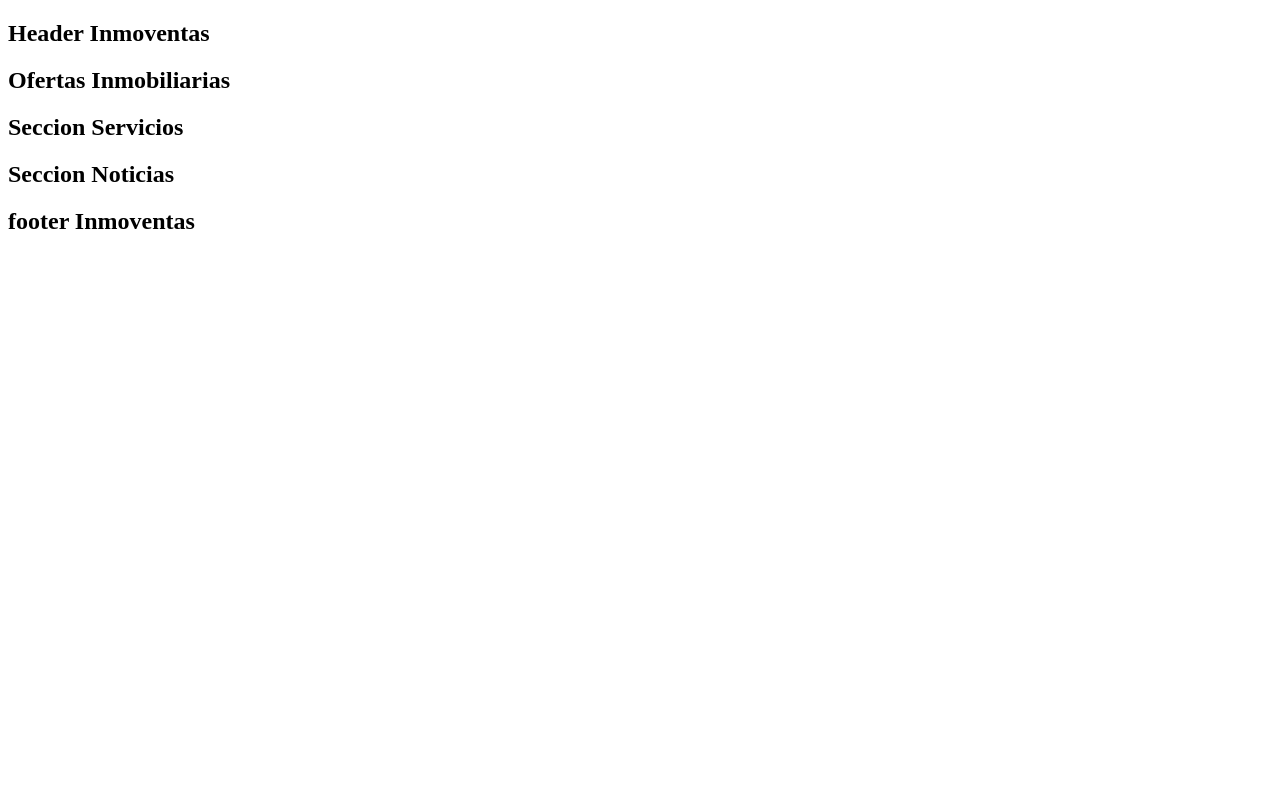
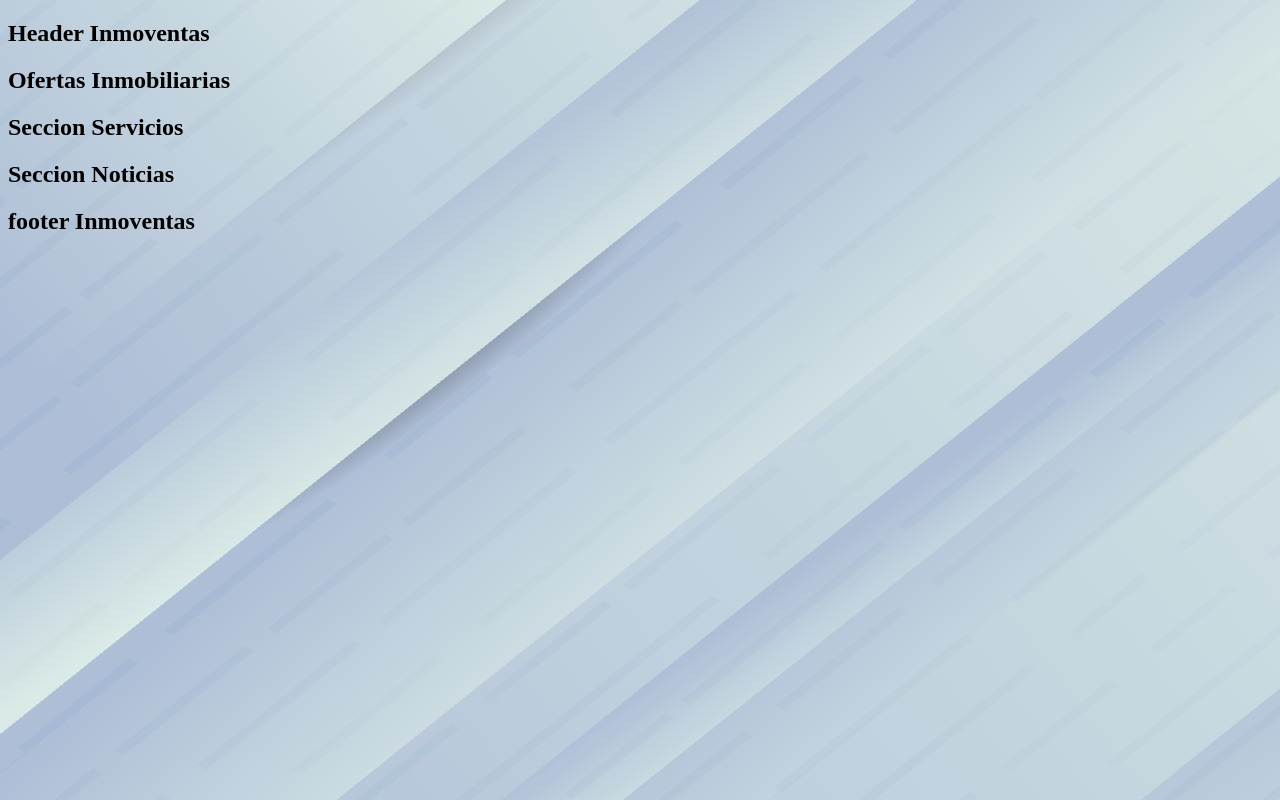
Before and after one commit to Car105-GitHub/web-car105, a plain HTML site: page index.html in a window 1280 px wide. Drawn offline with Linux system fonts and the light colour scheme.

Commit message:
commit imagen de fondo general

```diff
--- /dev/null
+++ b/css/styles.css
@@ -0,0 +1,6 @@
+body{
+    /* background-color: blueviolet; */
+
+    background-image: url("imagenes/img-fondo.jpg");
+
+}
--- a/index.html
+++ b/index.html
@@ -5,6 +5,7 @@
     <meta http-equiv="X-UA-Compatible" content="IE=edge">
     <meta name="viewport" content="width=device-width, initial-scale=1.0">
     <title>Web Car105</title>           <!-- texto en la pestaña del navegador-->
+    <link rel="stylesheet" href="css/styles.css">
 </head>
 
 <body>
```
Also changed, not shown: css/imagenes/img-fondo.jpg (added).
